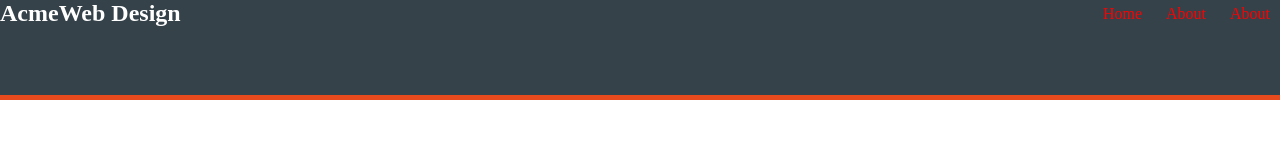
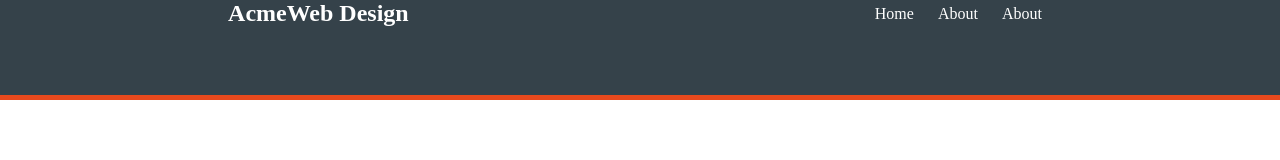
Before and after one commit to cadare/Acme, a plain HTML site: page index.html in a window 1280 px wide. Drawn offline with Linux system fonts and the light colour scheme.

Commit message:
changed color on menu

```diff
--- a/style.css
+++ b/style.css
@@ -15,7 +15,7 @@ body {
 
 .nav__navbar {
   display: flex;
-  justify-content: space-between;
+  justify-content: space-around;
   align-items: center;
 }
 
@@ -29,6 +29,6 @@ body {
 
 .nav a {
   text-decoration: none;
-  color: red;
+  color: #fff;
   padding: 10px;
 }
```
